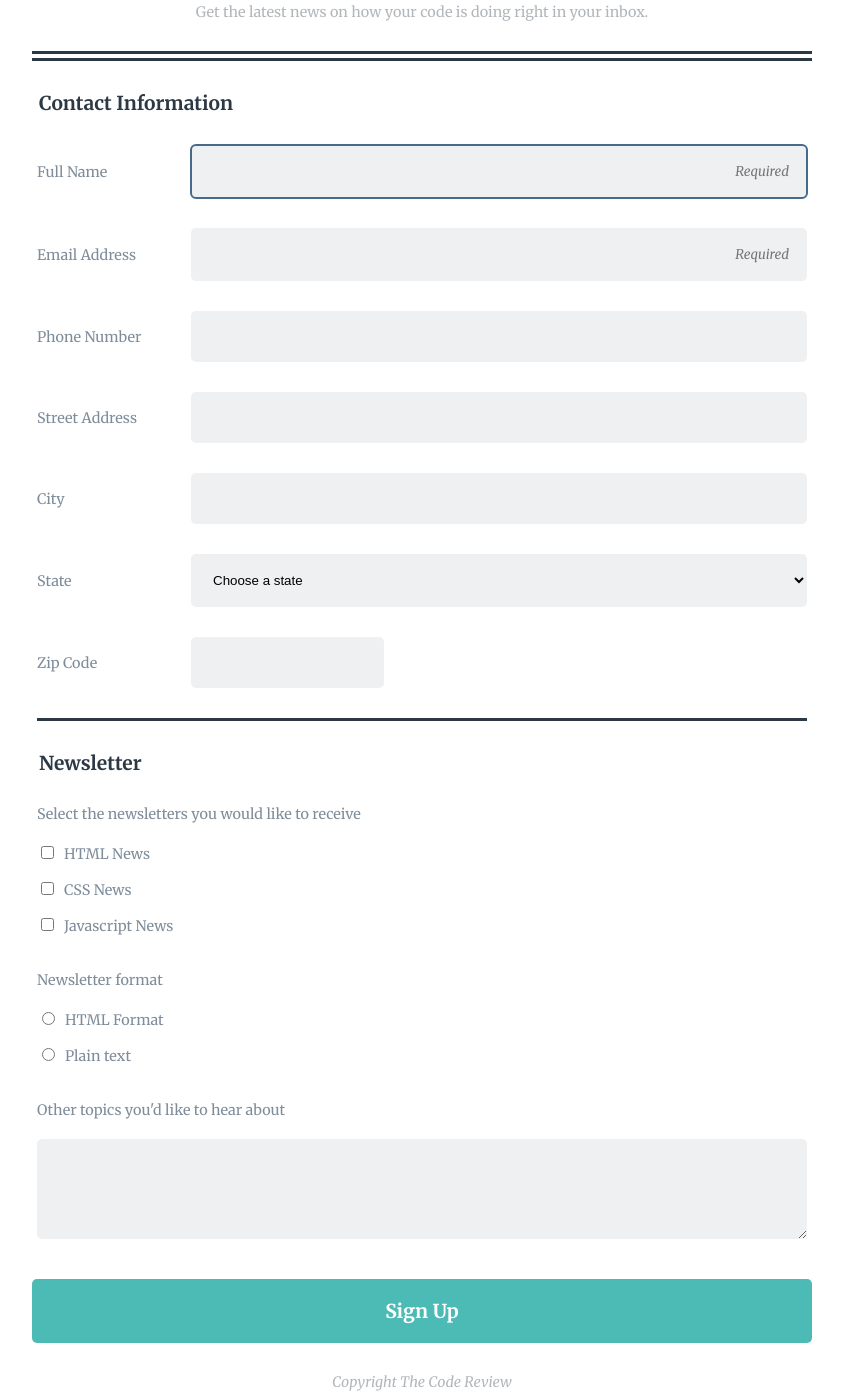
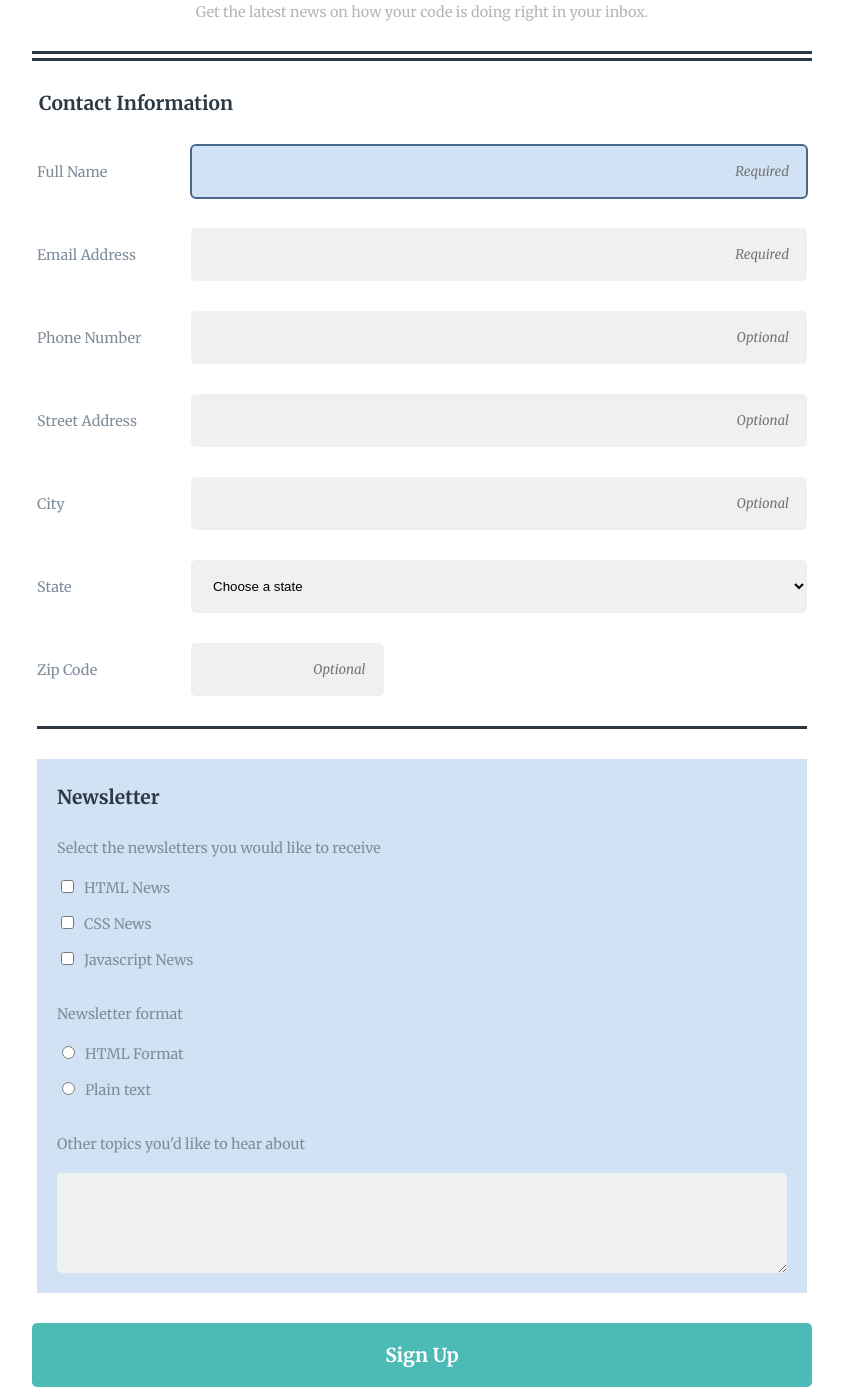
Before and after one commit to sunnysoleil/unit3-soleilwalker, a plain HTML site: page index.html in a window 1280 px wide. Shown: the part 142-1536 px from the top of the page, without its empty margins (218-1061 px from the left). Drawn offline with Linux system fonts and the light colour scheme.

Commit message:
Validation check complete

```diff
--- a/css/styles.css
+++ b/css/styles.css
@@ -3,7 +3,8 @@
 }
 
 body {
-    margin: 0px;
+    max-width: 1500px;
+    margin: 0 auto;
     font-family: "Merriweather", serif;
 }
 
@@ -81,9 +82,11 @@ input, select, textarea {
     background-color: #eff0f1;
     border: none;
     border-radius: 5px;
+    transition: background 800ms;
 }
 
-:focus-visible {
+:focus {
+    background-color: #d0e2f3;
     outline-color: #47698b;
 }
 
@@ -136,6 +139,20 @@ button[type=submit] {
     width: 100%;
 }
 
+.newsletter {
+    background-color: #d0e2f3;
+    padding: 10px 20px;
+}
+
+.newsletter legend {
+    display: none;
+}
+
+.newsletter h2 {
+    margin-bottom: 30px;
+    text-align: left;
+}
+
 @media (min-width: 768px) {
     main {
         max-width: 800px;
--- a/index.html
+++ b/index.html
@@ -24,32 +24,32 @@
 
                 <div class="form-group">
                     <label for="name">Full Name</label>
-                    <input type="text" name="user_name" id="name" placeholder="Required" autofocus>
+                    <input type="text" name="user_name" id="name" placeholder="Required" required autofocus>
                 </div>
 
                 <div class="form-group">
                     <label for="email">Email Address</label>
-                    <input type="email" name="user_email" id="email" placeholder="Required" autocomplete="">
+                    <input type="email" name="user_email" id="email" placeholder="Required" required>
                 </div>
 
                 <div class="form-group">
                     <label for="phone">Phone Number</label>
-                    <input type="tel" name="user_phone" id="phone">
+                    <input type="tel" name="user_phone" id="phone" placeholder="Optional">
                 </div>
 
                 <div class="form-group">
                     <label for="address">Street Address</label>
-                    <input type="text" name="user_address" id="address">
+                    <input type="text" name="user_address" id="address" placeholder="Optional">
                 </div>
 
                 <div class="form-group">
                     <label for="city">City</label>
-                    <input type="text" name="user_city" id="city">
+                    <input type="text" name="user_city" id="city" placeholder="Optional">
                 </div>
 
                 <div class="form-group">
                     <label for="state">State</label>
-                    <select name="user_state" id="state" placeholder="Choose a state">
+                    <select name="user_state" id="state">
                         <option value="">Choose a state</option>
                         <option value="AL">Alabama</option>
                         <option value="AK">Alaska</option>
@@ -110,23 +110,24 @@
 
                 <div class="form-group">
                     <label for="zip">Zip Code</label>
-                    <input type="text" name="user_zipcode" class="zipcode" id="zip">
+                    <input type="text" name="user_zipcode" id="zip" placeholder="Optional">
                 </div>
             </fieldset>
 
-            <fieldset>
+            <fieldset class="newsletter">
                 <legend>Newsletter</legend>
+                <h2>Newsletter</h2>
                     <div class="news-group">
                         <label>Select the newsletters you would like to receive</label>
-                        <div class="inline-ele"><input type="checkbox" name="news_options" id="html" value="news_html"><label for="html">HTML News</label></div>
-                        <div class="inline-ele"><input type="checkbox" name="news_options" id="css" value="news_css"><label for="css">CSS News</label></div>
-                        <div class="inline-ele last-item"><input type="checkbox" name="news_options" id="javascript" value="news_javascript"><label for="javascript">Javascript News</label></div>
+                        <div><input type="checkbox" name="news_options" id="html" value="news_html"><label for="html">HTML News</label></div>
+                        <div><input type="checkbox" name="news_options" id="css" value="news_css"><label for="css">CSS News</label></div>
+                        <div class="last-item"><input type="checkbox" name="news_options" id="javascript" value="news_javascript"><label for="javascript">Javascript News</label></div>
                     </div>
 
                     <div class="news-group">
                         <label>Newsletter format</label>
-                        <div class="inline-ele"><input type="radio" name="news_format" id="htmlformat" value="format_html"><label for="htmlformat">HTML Format</label></div>
-                        <div class="inline-ele last-item"><input type="radio" name="news_format" id="plainformat" value="format_plain"><label for="plainformat">Plain text</label></div>
+                        <div><input type="radio" name="news_format" id="htmlformat" value="format_html"><label for="htmlformat">HTML Format</label></div>
+                        <div class="last-item"><input type="radio" name="news_format" id="plainformat" value="format_plain"><label for="plainformat">Plain text</label></div>
                     </div>
 
                     <div class="news-group">
```
